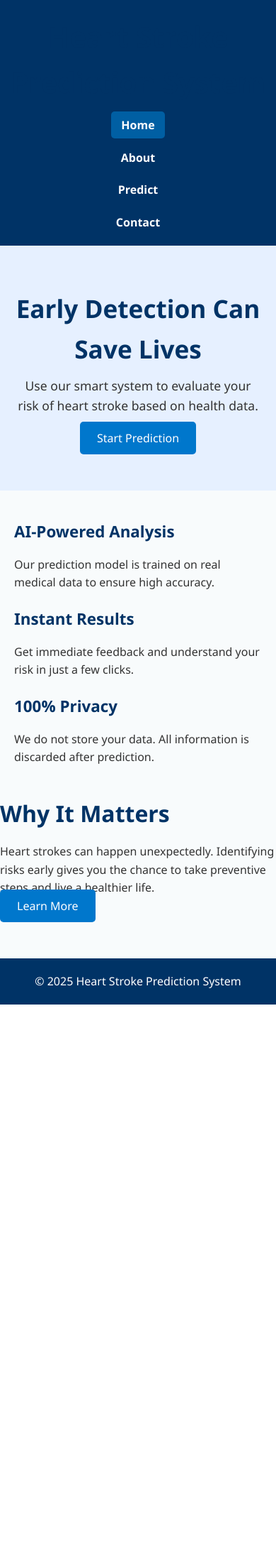
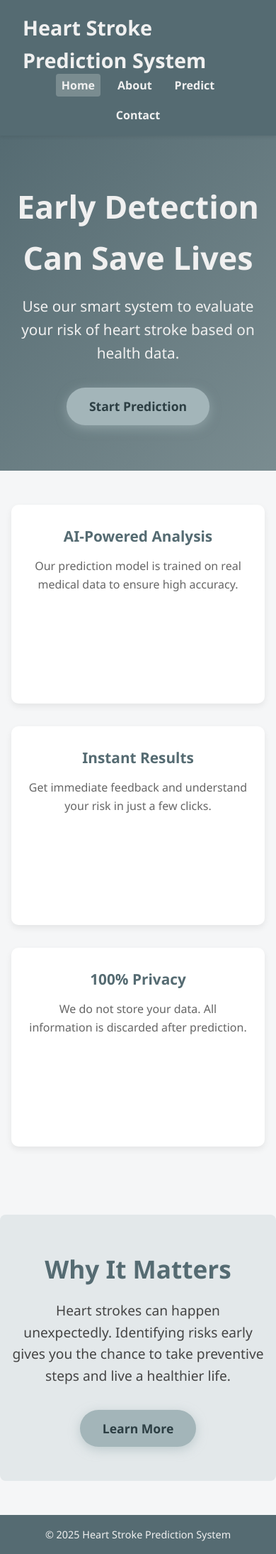
Before and after one commit to sparsha-lab/stroke-prediction, a Flask app: page / in a window 390 px wide. Shown: the whole page at 71% size. Before the commit the page ends 1415 px from the top, so only its background shows below. Run offline with Flask 3, Linux system fonts and the light colour scheme; parts of the project's set-up code (start-up, migrations or seed data) failed here and were passed over.

Commit message:
Update style.css

```diff
--- a/static/style.css
+++ b/static/style.css
@@ -1,227 +1,358 @@
-/* Base Reset */
+/* Reset some default browser styles */
 * {
   margin: 0;
   padding: 0;
   box-sizing: border-box;
 }
 
-/* Body & Typography */
 body {
-    font-family: 'Segoe UI', sans-serif;
-    background-color: #f8fbfc;
-    color: #333;
+  font-family: 'Segoe UI', Tahoma, Geneva, Verdana, sans-serif;
+  background: #f5f6f7; /* softer neutral background */
+  color: #444444; /* softer dark text */
   line-height: 1.6;
+  min-height: 100vh;
+  display: flex;
+  flex-direction: column;
 }
 
-/* Headings */
-h1, h2, h3 {
-    color: #003366;
-    margin-bottom: 16px;
+/* Header */
+
+header {
+  background-color: #556b72; /* muted blue-gray */
+  color: #f0f0f0;
+  padding: 1rem 2rem;
+  box-shadow: 0 2px 5px rgb(0 0 0 / 0.08);
+  position: sticky;
+  top: 0;
+  z-index: 100;
+  display: flex;
+  justify-content: space-between;
+  align-items: center;
+  flex-wrap: wrap;
 }
 
-h1 {
-    font-size: 2.5rem;
+header h1 {
+  font-weight: 700;
+  font-size: 1.8rem;
+}
+
+nav ul {
+  list-style: none;
+  display: flex;
+  gap: 1.5rem;
+  flex-wrap: wrap;
+}
+
+nav ul li a {
+  color: #f0f0f0;
+  text-decoration: none;
+  font-weight: 600;
+  padding: 0.3rem 0.5rem;
+  border-radius: 4px;
+  transition: background-color 0.3s ease;
+}
+
+nav ul li a:hover,
+nav ul li a.active {
+  background-color: #7a8c90; /* slightly lighter muted blue-gray */
+}
+
+/* Main sections */
+
+section.main,
+section.contact-section {
+  max-width: 900px;
+  margin: 2rem auto;
+  padding: 0 1rem;
+}
+
+section.main h2,
+section.contact-section h2 {
+  font-size: 2rem;
+  margin-bottom: 0.8rem;
+  color: #556b72;
+}
+
+section.main p,
+section.contact-section p {
+  margin-bottom: 1.5rem;
+  font-size: 1.1rem;
+  color: #555555;
+}
+
+/* Hero section on index page */
+
+.hero {
+  background: linear-gradient(135deg, #556b72 0%, #7a8c90 100%);
+  color: #f0f0f0;
+  padding: 4rem 1rem;
   text-align: center;
 }
 
-h2 {
-    font-size: 2rem;
+.hero-text h2 {
+  font-size: 2.8rem;
+  margin-bottom: 1rem;
 }
 
-h3 {
-    font-size: 1.4rem;
-}
-
-/* Header */
-header {
-    background: #003366;
-    color: white;
-    padding: 20px 0;
-    text-align: center;
-}
-
-header nav ul {
-    list-style: none;
-    display: flex;
-    justify-content: center;
-    flex-wrap: wrap;
-    gap: 20px;
-    margin-top: 10px;
-}
-
-header nav ul li a {
-    color: white;
-    text-decoration: none;
-    padding: 8px 14px;
-    border-radius: 5px;
-    font-weight: bold;
-    transition: background 0.3s;
-}
-
-header nav ul li a:hover,
-header nav ul li a.active {
-    background: #005fa3;
-}
-
-/* Hero Section */
-.hero {
-    background-color: #e6f0ff;
-    padding: 60px 20px;
-    text-align: center;
-}
-
-.hero h2 {
-    font-size: 2.2rem;
-    margin-bottom: 10px;
-}
-
-.hero p {
-    font-size: 1.1rem;
-    margin-bottom: 20px;
+.hero-text p {
+  font-size: 1.3rem;
+  margin-bottom: 2rem;
+  max-width: 600px;
+  margin-left: auto;
+  margin-right: auto;
 }
 
 .btn {
-    background: #0077cc;
-    color: white;
-    padding: 12px 24px;
-    border: none;
-    border-radius: 5px;
+  background-color: #a3b5b9; /* soft desaturated blue */
+  color: #2c3e43; /* dark desaturated blue */
+  padding: 0.75rem 2rem;
   text-decoration: none;
-    font-size: 1rem;
-    transition: background 0.3s;
+  font-weight: 700;
+  font-size: 1.1rem;
+  border-radius: 30px;
+  box-shadow: 0 4px 15px rgb(163 181 185 / 0.6);
+  transition: background-color 0.3s ease, color 0.3s ease;
+  display: inline-block;
 }
 
 .btn:hover {
-    background: #005fa3;
+  background-color: #8fa3a7;
+  color: #1b262a;
 }
 
-/* Feature Cards */
+/* Features section */
+
 .features {
+  max-width: 960px;
+  margin: 3rem auto;
+  padding: 0 1rem;
   display: flex;
-    gap: 20px;
+  gap: 1.5rem;
+  flex-wrap: wrap;
   justify-content: center;
-    flex-wrap: wrap;
-    margin: 40px 20px;
 }
 
-.feature {
+.feature-card {
   background: white;
+  padding: 1.8rem 1.5rem;
+  box-shadow: 0 4px 10px rgb(0 0 0 / 0.07);
   border-radius: 10px;
-    padding: 20px;
-    max-width: 300px;
+  flex: 1 1 280px;
   text-align: center;
-    box-shadow: 0 2px 10px rgba(0, 0, 0, 0.1);
+  transition: transform 0.3s ease;
 }
 
-/* Main Content Section */
-.main {
-    max-width: 1000px;
-    margin: 60px auto;
-    padding: 20px;
+.feature-card:hover {
+  transform: translateY(-8px);
 }
 
-/* Forms */
+.feature-card h3 {
+  color: #556b72;
+  margin-bottom: 0.8rem;
+  font-size: 1.3rem;
+}
+
+.feature-card p {
+  font-size: 1rem;
+  color: #666666;
+}
+
+/* CTA Section */
+
+.cta {
+  background-color: #e3e8ea; /* light muted gray-blue */
+  padding: 3rem 1rem;
+  text-align: center;
+  border-radius: 8px;
+  max-width: 800px;
+  margin: 3rem auto;
+}
+
+.cta h2 {
+  font-size: 2.2rem;
+  margin-bottom: 1rem;
+  color: #556b72;
+}
+
+.cta p {
+  font-size: 1.2rem;
+  margin-bottom: 2rem;
+  color: #444444;
+}
+
+/* Footer */
+
+footer {
+  background-color: #556b72;
+  color: #f0f0f0;
+  text-align: center;
+  padding: 1rem 0;
+  margin-top: auto;
+  font-size: 0.9rem;
+}
+
+/* Form styles (predict & contact forms) */
+
 form {
   background: white;
-    padding: 30px;
-    border-radius: 10px;
-    max-width: 700px;
-    margin: auto;
-    box-shadow: 0 3px 15px rgba(0, 0, 0, 0.1);
+  padding: 2rem 2rem;
+  max-width: 600px;
+  margin: 2rem auto 0 auto;
+  box-shadow: 0 4px 15px rgb(0 0 0 / 0.07);
+  border-radius: 8px;
+  display: flex;
+  flex-direction: column;
+  gap: 1.25rem;
 }
 
-label {
-    display: block;
-    margin-top: 15px;
-    font-weight: bold;
+form label {
+  font-weight: 600;
+  color: #556b72;
 }
 
-input, select, textarea {
-    width: 100%;
-    padding: 12px;
-    margin-top: 5px;
-    border: 1px solid #ccc;
-    border-radius: 6px;
+form input[type="text"],
+form input[type="number"],
+form input[type="tel"],
+form select,
+form textarea {
+  padding: 0.6rem 0.8rem;
   font-size: 1rem;
-}
-
-textarea {
+  border-radius: 5px;
+  border: 1.8px solid #bbbfc1;
+  transition: border-color 0.3s ease;
   resize: vertical;
 }
 
-button {
-    margin-top: 20px;
-    background: #003366;
-    color: white;
-    padding: 12px 20px;
-    border: none;
-    border-radius: 6px;
-    font-size: 1rem;
-    cursor: pointer;
+form input[type="text"]:focus,
+form input[type="number"]:focus,
+form input[type="tel"]:focus,
+form select:focus,
+form textarea:focus {
+  border-color: #7a8c90;
+  outline: none;
 }
 
-button:hover {
-    background: #005599;
+form button {
+  background-color: #556b72;
+  color: #f0f0f0;
+  border: none;
+  padding: 0.8rem 1.5rem;
+  font-size: 1.1rem;
+  font-weight: 700;
+  border-radius: 30px;
+  cursor: pointer;
+  align-self: flex-start;
+  transition: background-color 0.3s ease;
 }
 
-/* Contact Page */
-.contact-section {
-    padding: 60px 20px;
-    max-width: 1000px;
-    margin: auto;
+form button:hover {
+  background-color: #3f5156;
+}
+
+/* Contact Section Specific */
+
+.contact-section p {
+  max-width: 700px;
+  margin: 0 auto 2rem auto;
+  font-size: 1.1rem;
+  color: #555555;
+}
+
+.contact-form h3 {
+  color: #556b72;
+  margin-bottom: 1rem;
+  text-align: center;
 }
 
 .contact-grid {
   display: grid;
-    grid-template-columns: repeat(auto-fit, minmax(240px, 1fr));
-    gap: 30px;
-    margin-top: 30px;
+  grid-template-columns: repeat(auto-fit, minmax(180px, 1fr));
+  gap: 1.5rem;
+  max-width: 900px;
+  margin: 3rem auto 2rem auto;
+  padding: 0 1rem;
 }
 
 .contact-card {
   background: white;
-    padding: 25px;
-    border-radius: 8px;
+  padding: 1.5rem;
   text-align: center;
-    box-shadow: 0 3px 12px rgba(0, 0, 0, 0.08);
-    transition: transform 0.3s;
+  box-shadow: 0 3px 10px rgb(0 0 0 / 0.07);
+  border-radius: 10px;
+  transition: transform 0.3s ease;
+  cursor: default;
 }
 
 .contact-card:hover {
-    transform: translateY(-5px);
+  transform: translateY(-6px);
+  box-shadow: 0 6px 15px rgb(0 0 0 / 0.12);
 }
 
 .contact-card i {
   font-size: 2rem;
-    margin-bottom: 10px;
-    color: #005599;
+  color: #556b72;
+  margin-bottom: 0.7rem;
 }
 
-.contact-form {
-    margin-top: 40px;
+.contact-card h3 {
+  font-size: 1.1rem;
+  margin-bottom: 0.4rem;
+  color: #3f5156;
 }
 
-.contact-form h3 {
-    margin-bottom: 20px;
+.contact-card p,
+.contact-card a {
+  color: #555555;
+  font-size: 0.95rem;
+  text-decoration: none;
+  word-break: break-word;
 }
 
-/* Footer */
-footer {
-    background: #003366;
-    color: white;
+.contact-card a:hover {
+  text-decoration: underline;
+}
+
+/* Additional Predict Page */
+
+.contact-note {
+  max-width: 600px;
+  margin: 1.5rem auto 3rem auto;
+  font-size: 1rem;
+  color: #556b72;
+  background: #e3e8ea;
+  padding: 1rem 1.5rem;
+  border-radius: 8px;
   text-align: center;
-    padding: 20px;
-    margin-top: 60px;
+}
+
+.contact-note a {
+  color: #7a8c90;
+  text-decoration: none;
+  font-weight: 600;
+}
+
+.contact-note a:hover {
+  text-decoration: underline;
 }
 
 /* Responsive */
+
 @media (max-width: 768px) {
-    header nav ul {
-        flex-direction: column;
+  nav ul {
+    justify-content: center;
+    gap: 1rem;
+  }
+
+  header {
+    justify-content: center;
   }
 
   .features {
     flex-direction: column;
-        align-items: center;
+    gap: 2rem;
+  }
+
+  form {
+    padding: 1.5rem 1rem;
   }
 }
```
Lines whose indentation alone changed are shown as unchanged.
